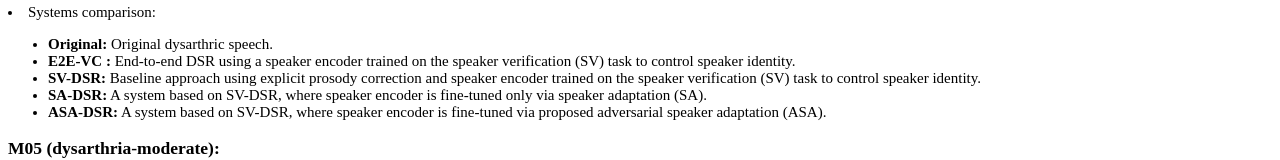
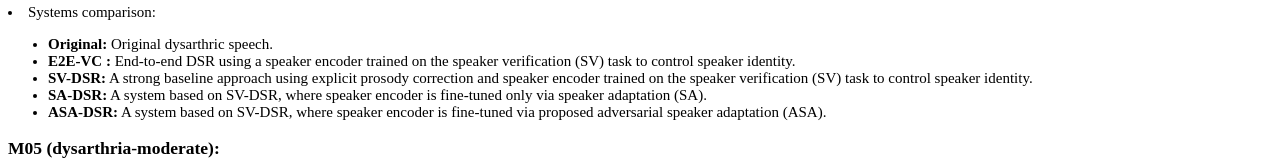
Before and after one commit to Wendison/ASA-DSR-demo, a plain HTML site: page index.html in a window 1280 px wide. Shown: the part 387-547 px from the top of the page. Drawn offline with Linux system fonts and the light colour scheme.

Commit message:
Update index.html

```diff
--- a/index.html
+++ b/index.html
@@ -60,7 +60,7 @@ toc_container {
     <ul>
         <li><strong>Original:</strong> Original dysarthric speech.</li>
         <li><strong>E2E-VC <!--<a href="https://ieeexplore.ieee.org/abstract/document/9054596?casa_token=Ric4_Cbaj9YAAAAA:mhVTEvrHNGaB2e3NlhqXrLZ0H0jCdDCR2UMTJoYrEX69Hz14fuoWEkybb7fgygLH5bgoQqSp3w">[1]</a>-->:</strong> End-to-end DSR using a speaker encoder trained on the speaker verification (SV) task to control speaker identity.</li>
-        <li><strong>SV-DSR:</strong> Baseline approach using explicit prosody correction and speaker encoder trained on the speaker verification (SV) task to control speaker identity.</li>
+        <li><strong>SV-DSR:</strong> A strong baseline approach using explicit prosody correction and speaker encoder trained on the speaker verification (SV) task to control speaker identity.</li>
         <li><strong>SA-DSR:</strong> A system based on SV-DSR, where speaker encoder is fine-tuned only via speaker adaptation (SA).</li>
         <li><strong>ASA-DSR:</strong> A system based on SV-DSR, where speaker encoder is fine-tuned via proposed adversarial speaker adaptation (ASA).</li>
     </ul>
```
